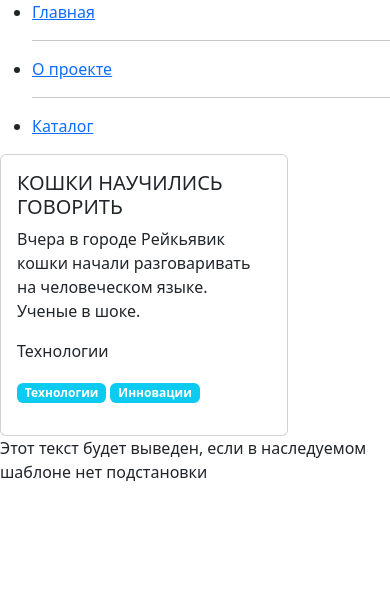
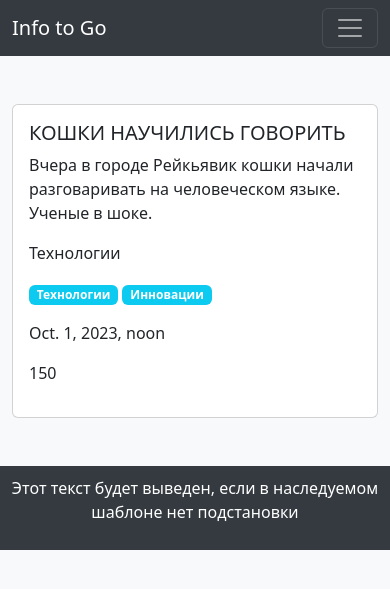
Before and after one commit to tel-ran-de/141024-m-pt-django, a Django app: page /news/catalog/1/ in a window 390 px wide. Shown: the top 589 px of the page. Run offline with Django 5.2, Linux system fonts and the light colour scheme; data comes from the database, SQL or seed files in the repository; parts of the project's set-up code (start-up, migrations or seed data) failed here and were passed over.

Commit message:
Урок 11: исправили вёрстку, добавили адаптивности, поправили отступы

```diff
--- a/news/templates/news/article_detail.html
+++ b/news/templates/news/article_detail.html
@@ -1,8 +1,7 @@
 {% extends "base.html" %}
 {% load upper_words %}
 {% block content %}
-<!-- Детальное представление статьи news/templates/news/include/article_preview.html -->
-<div class="card" style="width: 18rem;">
+    <div class="card">
         <div class="card-body">
             <h5 class="card-title">{% upper_words article.title %}</h5>
             <p class="card-text">{{ article.content }}</p>
@@ -11,10 +10,9 @@
                 <span class="badge bg-info">{{ tag }}</span>
             {% endfor %}
             <p class="card-text">{{ article.id_author }}</p>
-      <p class="card-text">{{ article.id_card }}</p>
-      <p class="card-text">{{ article.upload_date }}</p>
-      <p class="card-text">{{ article.views_count }}</p>
+            <p class="card-text">{{ article.publication_date }}</p>
+            <p class="card-text">{{ article.views }}</p>
             <p class="card-text">{{ article.favorites_count }}</p>
         </div>
     </div>
-{% endblock content %}
+{% endblock %}
--- a/templates/about.html
+++ b/templates/about.html
@@ -4,7 +4,7 @@
 {% block title %}О сайте{% endblock %}
 
 {% block content %}
-    <h1>О сайте</h1>
-    <p>Добро пожаловать на наш сайт!</p>
-    <p>На нашем сайте, новостей {{ news_count }}, пользователей {{ users_count }}.</p>
+    <h1 class="text-center mb-4">О сайте</h1>
+    <p class="text-center">Добро пожаловать на наш сайт!</p>
+    <p class="text-center">На нашем сайте, новостей {{ news_count }}, пользователей {{ users_count }}.</p>
 {% endblock %}
--- a/templates/base.html
+++ b/templates/base.html
@@ -4,28 +4,59 @@
   <head>
     <meta charset="utf-8" />
     <meta name="viewport" content="width=device-width, initial-scale=1" />
-    <title>Каталог</title>
+    <title>{% block title %}Каталог{% endblock %}</title>
     <link
       href="https://cdn.jsdelivr.net/npm/bootstrap@5.3.3/dist/css/bootstrap.min.css"
       rel="stylesheet"
       integrity="sha384-QWTKZyjpPEjISv5WaRU9OFeRpok6YctnYmDr5pNlyT2bRjXh0JMhjY6hW+ALEwIH"
       crossorigin="anonymous"
     />
-    <link rel="stylesheet" href="{% static 'news/css/main.css' %}" />
+    <style>
+        body {
+            background-color: #f8f9fa;
+            color: #343a40;
+        }
+        .navbar {
+            background-color: #343a40;
+        }
+        .navbar-nav .nav-link {
+            color: #ffffff;
+        }
+        .navbar-nav .nav-link:hover {
+            color: #ffc107;
+        }
+        .card {
+            margin-bottom: 20px;
+        }
+        .footer {
+            background-color: #343a40;
+            color: #ffffff;
+            text-align: center;
+            padding: 10px 0;
+        }
+    </style>
   </head>
   <body>
     <header>
-        {% include "include/nav_menu.html" %}
+        <nav class="navbar navbar-expand-lg navbar-dark">
+            <div class="container-fluid">
+                <a class="navbar-brand" href="#">Info to Go</a>
+                <button class="navbar-toggler" type="button" data-bs-toggle="collapse" data-bs-target="#navbarNav" aria-controls="navbarNav" aria-expanded="false" aria-label="Toggle navigation">
+                    <span class="navbar-toggler-icon"></span>
+                </button>
+                <div class="collapse navbar-collapse" id="navbarNav">
+                    <ul class="navbar-nav ms-auto">
+                        {% include "include/nav_menu.html" %}
+                    </ul>
+                </div>
+            </div>
+        </nav>
     </header>
-    <main>
-      {% comment %} Это комментарий Django Template {% endcomment %}
-      {% comment %} Сделаем блок с контентом {% endcomment %}
-        <!--Привет из базового шаблона в комментарии HTML-->
-      {% block content %}
-        {% comment %} Сюда будут вставлятся данные {% endcomment %}
-      {% endblock %}
+    <main class="container mt-5">
+        {% block content %}
+        {% endblock %}
     </main>
-    <footer>
+    <footer class="footer mt-5">
         {% block footer %}
             <p>Этот текст будет выведен, если в наследуемом шаблоне нет подстановки</p>
         {% endblock %}
@@ -36,6 +67,5 @@
       integrity="sha384-YvpcrYf0tY3lHB60NNkmXc5s9fDVZLESaAA55NDzOxhy9GkcIdslK1eN7N6jIeHz"
       crossorigin="anonymous"
     ></script>
-    <script src="{% static 'news/js/main.js' %}"></script>
   </body>
 </html>
--- a/templates/include/nav_menu.html
+++ b/templates/include/nav_menu.html
@@ -1,16 +1,10 @@
-<!-- Меню вставлено через include в базовый шаблон-->
-<nav>
-    <ul>
-      <!-- Цикл на синтаксисе шаблонизатора -->
-      <!-- Если последний, то после него не будет проведена черта <hr/> -->
-      {% for item in menu %}
-        <li>
-          <!--  Урлы через имена. Урлы будут добываться из urls.py автоматически-->
-          <a href="{% url item.url_name %}">{{ item.title }}</a>
+<ul class="navbar-nav">
+    {% for item in menu %}
+        <li class="nav-item">
+            <a class="nav-link" href="{% url item.url_name %}">{{ item.title }}</a>
         </li>
         {% if not forloop.last %}
-          <hr/>
+            <li class="nav-item"><hr class="dropdown-divider"/></li>
         {% endif %}
-      {% endfor %}
-    </ul>
-</nav>
+    {% endfor %}
+</ul>
--- a/templates/main.html
+++ b/templates/main.html
@@ -5,9 +5,9 @@
 {% endcomment %}
 
 {% block content %}
-    <h1>Главная страница</h1>
-    <p>Добро пожаловать на сайт!</p>
-    {% comment %} <p>На нашем сайте, новостей {{ news_count }}, пользователей {{ users_count }}</p> {% endcomment %}
+    <h1 class="text-center mb-4">Главная страница</h1>
+    <p class="text-center">Добро пожаловать на сайт!</p>
+    <p class="text-center">На нашем сайте, новостей {{ news_count }}, пользователей {{ users_count }}.</p>
 {% endblock %}
 
 {% block footer %}
```
Also changed, not shown: news/templates/include/article_preview.html (+3 -18 lines), news/templates/news/catalog.html (+9 -11 lines), README.md. Lines whose indentation alone changed are shown as unchanged.
